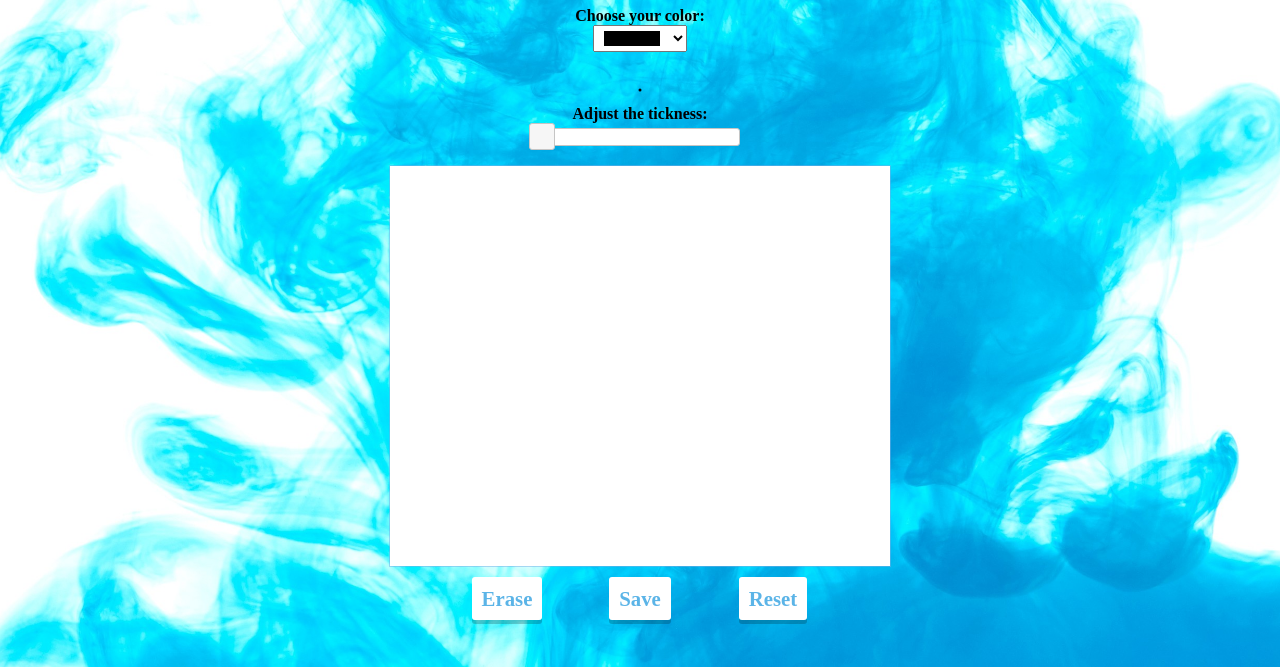
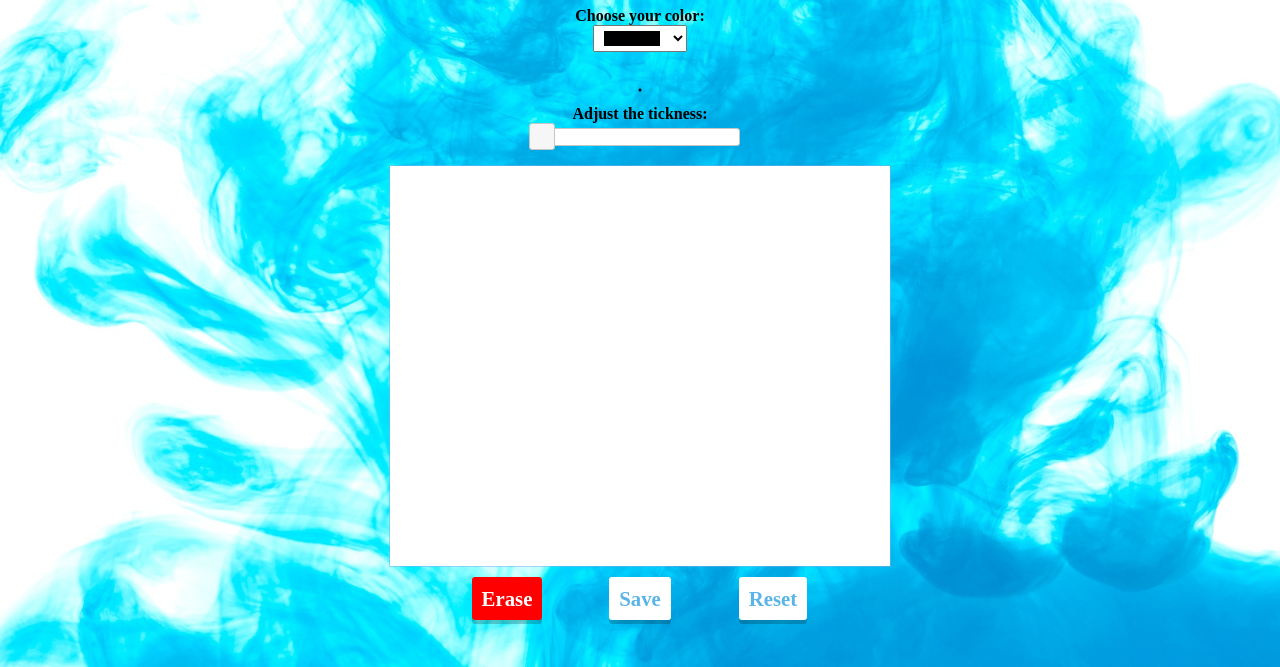
Before and after one commit to lucian-iernye/drawing-app, a website: page index.html in a window 1280 px wide. Both pictures are taken after a click on the element "Erase". Shown: the part 133-800 px from the top of the page. Drawn offline with nearby package versions, Linux system fonts and the light colour scheme.

Commit message:
jquery intelisense added

```diff
--- a/index.js
+++ b/index.js
@@ -99,5 +99,15 @@ context.stroke();
     } else {
       paint_erase = "paint";
     }
-    })
+    $(this).toggleClass("eraseMode");
   });
+
+  // click on the save button
+  localStorage =
+    // click on the reset button
+    $("#reset").click(function () {
+      ctx.clearRect(0, 0, canvas.width, canvas.height);
+      paint_erase = "paint";
+      $("#erase").removeClass("eraseMode");
+    });
+});
--- /dev/null
+++ b/package.json
@@ -0,0 +1,6 @@
+{
+  "dependencies": {
+    "jquery": "^3.5.1",
+    "tsd": "^0.11.0"
+  }
+}
--- a/style.css
+++ b/style.css
@@ -109,3 +109,8 @@ h4 {
 .button:active {
     top: 4px;
 }
+
+.eraseMode {
+    background-color: red;
+    color: white;
+}
```
Also changed, not shown: 2 other files. Lines whose indentation alone changed are shown as unchanged.
